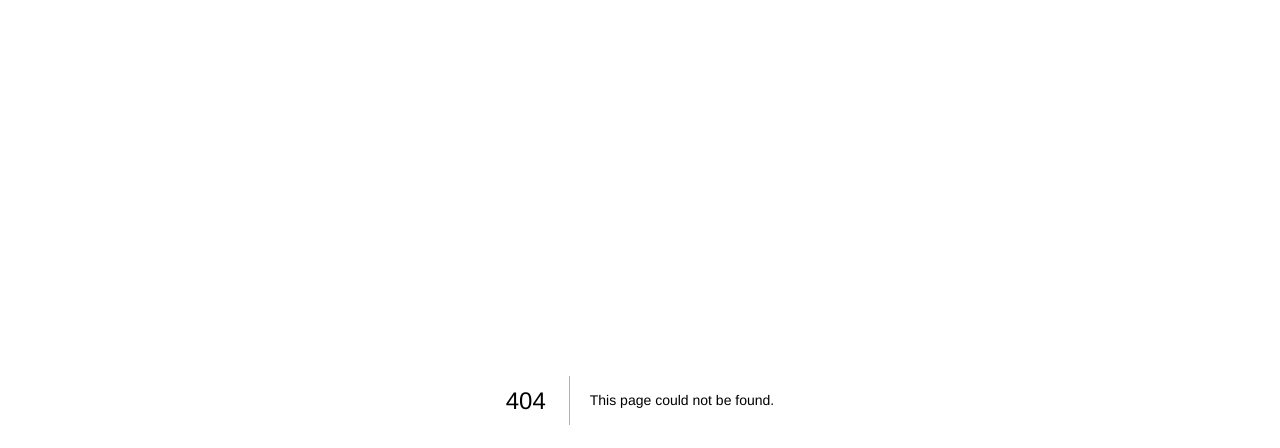
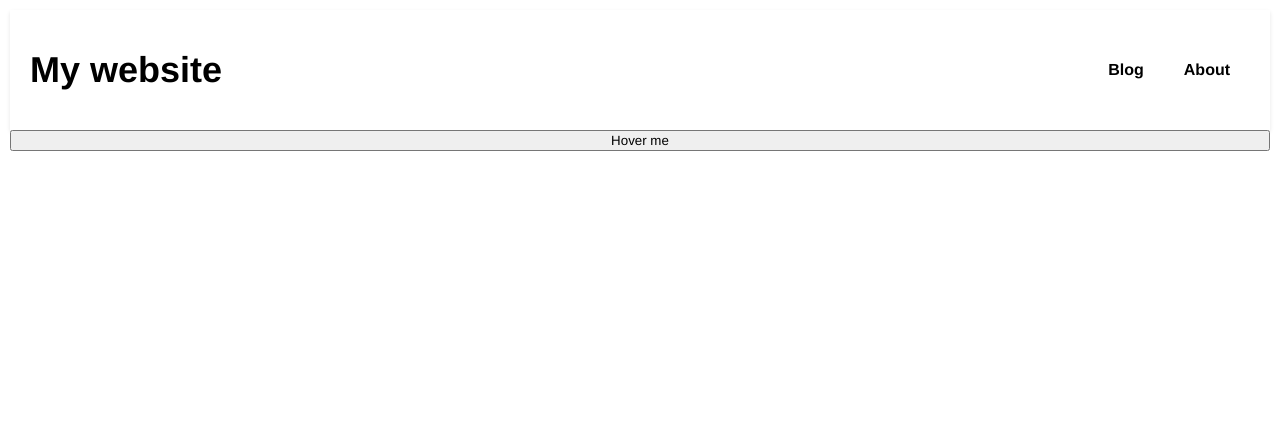
Before and after one commit to yechuan51/MyWebsite, a Next.js app in the folder my_website/: page /playground in a window 1280 px wide. Before the commit this address had no page. Shown: the top 448 px of the page. Built offline with nearby package versions, Linux system fonts and the light colour scheme.

Commit message:
A couple of things:
1. Added an about page, it will display some markdown soon.
2. Added a playground page, just for messing around.
3. Navbar items are now configurable.

```diff
--- /dev/null
+++ b/my_website/src/app/(home)/layout.module.css
@@ -0,0 +1,6 @@
+.container {
+    display: flex;
+    flex-direction: column;
+    height: 100vh;
+    padding: 10px;
+}
--- a/my_website/src/app/(home)/layout.tsx
+++ b/my_website/src/app/(home)/layout.tsx
@@ -1,17 +1,23 @@
 import "styles/global.css";
+import styles from "./layout.module.css";
 import { NextPage } from "next";
-import React, { Fragment } from "react";
-import NavBarComp from "@/components/main_nav_bar/navBar";
+import React from "react";
+import NavBarComp, { NavBarItemType } from "@/components/main_nav_bar/navBar";
 
 type LayoutPropsType = {
   children: React.ReactNode;
 };
 
 const Layout: NextPage<LayoutPropsType> = (props) => {
+  const navBarItems: NavBarItemType[] = [
+    { displayText: "Blog", href: "/blogs" },
+    { displayText: "About", href: "/about" },
+  ];
+
   return (
-    <div>
+    <div className={styles.container}>
       <header>
-        <NavBarComp />
+        <NavBarComp items={navBarItems} />
       </header>
       {props.children}
     </div>
--- /dev/null
+++ b/my_website/src/app/(home)/playground/page.module.css
@@ -0,0 +1,18 @@
+.dropdownButton {
+    position: relative;
+}
+
+.dropdownContent {
+    display: none;
+    position: absolute;
+    top: 100%;
+    left: 0;
+    background-color: #f9f9f9;
+    box-shadow: 0 8px 16px 0 rgba(0,0,0,0.2);
+    padding: 12px 16px;
+}
+
+.dropdownButton:hover .dropdownContent {
+    display: block;
+    /*filter: blur(5px);*/
+}
--- /dev/null
+++ b/my_website/src/app/(home)/playground/page.tsx
@@ -0,0 +1,17 @@
+import { NextPage } from "next";
+import styles from "./page.module.css";
+
+const PlaygroundPage: NextPage = () => {
+  return (
+    <button className={styles.dropdownButton}>
+      Hover me
+      <div className={styles.dropdownContent}>
+        <p>Menu item 1</p>
+        <p>Menu item 2</p>
+        <p>Menu item 3</p>
+      </div>
+    </button>
+  );
+};
+
+export default PlaygroundPage;
--- a/my_website/src/app/layout.tsx
+++ b/my_website/src/app/layout.tsx
@@ -1,7 +1,6 @@
 import "styles/global.css";
 import React from "react";
 import { NextPage } from "next";
-import NavBarComp from "@/components/main_nav_bar/navBar";
 
 type RootLayoutPropsType = {
   children: React.ReactNode;
--- a/my_website/src/components/main_nav_bar/navBar.tsx
+++ b/my_website/src/components/main_nav_bar/navBar.tsx
@@ -1,24 +1,29 @@
 import { NextPage } from "next";
-import { Fragment } from "react";
 import Link from "next/link";
 import styles from "./navBar.module.css";
 
-const NavBarComp: NextPage = () => {
+export type NavBarItemType = {
+  displayText: string;
+  href: string;
+};
+
+export type NavBarCompPropsType = {
+  items: NavBarItemType[];
+};
+
+const NavBarComp: NextPage<NavBarCompPropsType> = (props) => {
+    const items = props.items;
     return (
       <nav className={styles.container}>
         <p className={styles.title}>
           <Link href="/">My website</Link>
         </p>
         <ul className={styles.navItemsList}>
+          {items.map((item) => (
             <li>
-          <Link href="/blogs">Blogs</Link>
+              <Link href={item.href}>{item.displayText}</Link>
             </li>
-        <li>
-          <Link href="https://twitter.com">Link to Twitter</Link>
-        </li>
-        <li>
-          <Link href="/about">About</Link>
-        </li>
+          ))}
         </ul>
       </nav>
     );
--- /dev/null
+++ b/my_website/src/lib/types/next_types.tsx
@@ -0,0 +1,4 @@
+export type ErrorPagePropsType = {
+  error: Error;
+  reset: () => void;
+};
--- a/my_website/styles/global.css
+++ b/my_website/styles/global.css
@@ -1,3 +1,8 @@
 * {
     font-family: 'Helvetica Neue', sans-serif;
 }
+
+html, body {
+    padding: 0;
+    margin: 0;
+}
```
Also changed, not shown: my_website/public/content/about/about.md (added, +3 -0 lines), my_website/src/app/(home)/about/error.tsx (added, +14 -0 lines), my_website/src/app/(home)/about/page.tsx (added, +19 -0 lines), my_website/src/lib/fs/fs.tsx (added, +14 -0 lines). Lines whose indentation alone changed are shown as unchanged.
